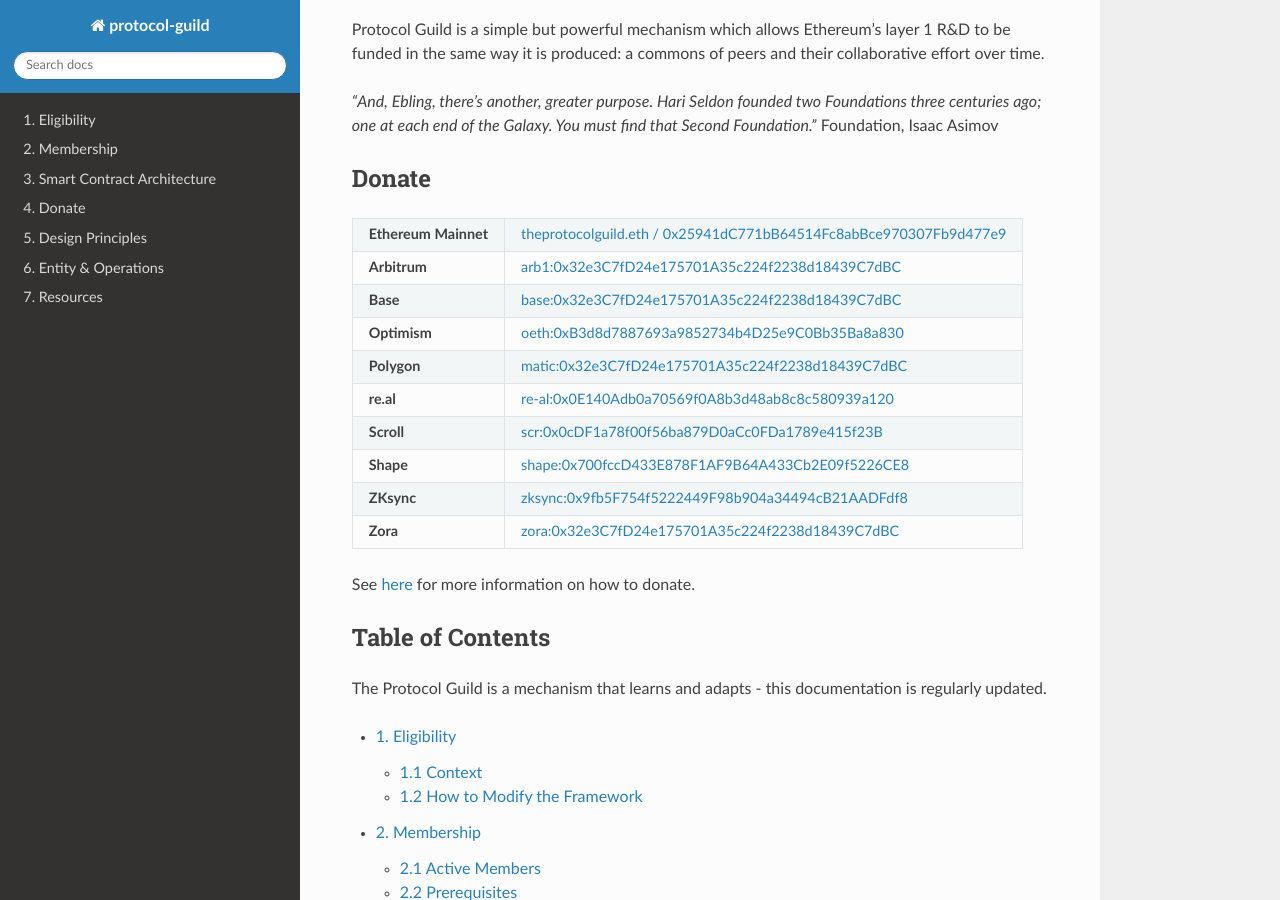
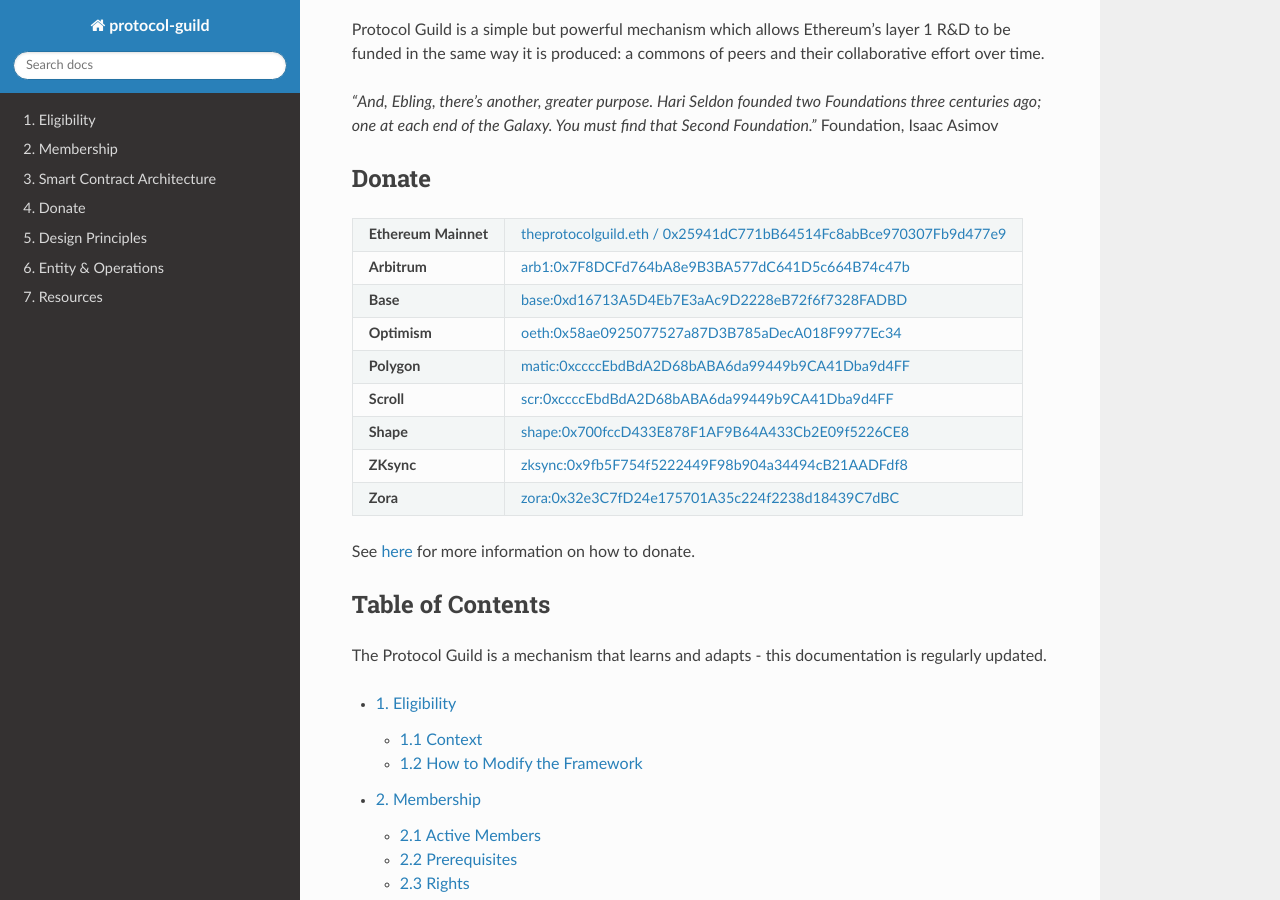
Before and after one commit to protocolguild/documentation, a Sphinx documentation site: the page built from docs/index.rst, in a window 1280 px wide and 900 px high, scrolled down 574 px. Built offline with Sphinx 7.4.7 and the Read the Docs theme 3.1.0, drawn with Linux system fonts in a browser that asks for light colours.

Commit message:
Update donation addresses
Added new vesting contracts + multisigs and removed re.al

```diff
--- a/docs/index.rst
+++ b/docs/index.rst
@@ -20,17 +20,15 @@
 +----------------------+----------------------------------------------------------------------+
 | **Ethereum Mainnet** | `theprotocolguild.eth / 0x25941dC771bB64514Fc8abBce970307Fb9d477e9`_ |
 +----------------------+----------------------------------------------------------------------+
-| **Arbitrum**         | `arb1:0x32e3C7fD24e175701A35c224f2238d18439C7dBC`_                   |
+| **Arbitrum**         | `arb1:0x7F8DCFd764bA8e9B3BA577dC641D5c664B74c47b`_                   |
 +----------------------+----------------------------------------------------------------------+
-| **Base**             | `base:0x32e3C7fD24e175701A35c224f2238d18439C7dBC`_                   |
+| **Base**             | `base:0xd16713A5D4Eb7E3aAc9D2228eB72f6f7328FADBD`_                   |
 +----------------------+----------------------------------------------------------------------+
-| **Optimism**         | `oeth:0xB3d8d7887693a9852734b4D25e9C0Bb35Ba8a830`_                   |
+| **Optimism**         | `oeth:0x58ae0925077527a87D3B785aDecA018F9977Ec34`_                   |
 +----------------------+----------------------------------------------------------------------+
-| **Polygon**          | `matic:0x32e3C7fD24e175701A35c224f2238d18439C7dBC`_                  |
+| **Polygon**          | `matic:0xccccEbdBdA2D68bABA6da99449b9CA41Dba9d4FF`_                  |
 +----------------------+----------------------------------------------------------------------+
-| **re.al**            | `re-al:0x0E140Adb0a70569f0A8b3d48ab8c8c580939a120`_                  |
-+----------------------+----------------------------------------------------------------------+
-| **Scroll**           | `scr:0x0cDF1a78f00f56ba879D0aCc0FDa1789e415f23B`_                    |
+| **Scroll**           | `scr:0xccccEbdBdA2D68bABA6da99449b9CA41Dba9d4FF`_                    |
 +----------------------+----------------------------------------------------------------------+
 | **Shape**            | `shape:0x700fccD433E878F1AF9B64A433Cb2E09f5226CE8`_                  |
 +----------------------+----------------------------------------------------------------------+
@@ -40,12 +38,11 @@
 +----------------------+----------------------------------------------------------------------+
 
 .. _theprotocolguild.eth / 0x25941dC771bB64514Fc8abBce970307Fb9d477e9: https://app.splits.org/accounts/0x25941dc771bb64514fc8abbce970307fb9d477e9
-.. _arb1:0x32e3C7fD24e175701A35c224f2238d18439C7dBC: https://app.safe.global/balances?safe=arb1:0x32e3C7fD24e175701A35c224f2238d18439C7dBC
-.. _base:0x32e3C7fD24e175701A35c224f2238d18439C7dBC: https://app.safe.global/balances?safe=base:0x32e3C7fD24e175701A35c224f2238d18439C7dBC
-.. _oeth:0xB3d8d7887693a9852734b4D25e9C0Bb35Ba8a830: https://app.splits.org/accounts/0xB3d8d7887693a9852734b4D25e9C0Bb35Ba8a830/?chainId=10
-.. _matic:0x32e3C7fD24e175701A35c224f2238d18439C7dBC: https://app.safe.global/balances?safe=matic:0x32e3C7fD24e175701A35c224f2238d18439C7dBC
-.. _re-al:0x0E140Adb0a70569f0A8b3d48ab8c8c580939a120: https://safe.re.al/balances?safe=re-al%3A0x0E140Adb0a70569f0A8b3d48ab8c8c580939a120
-.. _scr:0x0cDF1a78f00f56ba879D0aCc0FDa1789e415f23B: https://app.safe.global/balances?safe=scr:0x0cDF1a78f00f56ba879D0aCc0FDa1789e415f23B
+.. _arb1:0x7F8DCFd764bA8e9B3BA577dC641D5c664B74c47b: https://app.splits.org/accounts/0x7F8DCFd764bA8e9B3BA577dC641D5c664B74c47b/?chainId=42161
+.. _base:0xd16713A5D4Eb7E3aAc9D2228eB72f6f7328FADBD: https://app.splits.org/accounts/0xd16713A5D4Eb7E3aAc9D2228eB72f6f7328FADBD/?chainId=8453
+.. _oeth:0x58ae0925077527a87D3B785aDecA018F9977Ec34: https://app.splits.org/accounts/0x58ae0925077527a87D3B785aDecA018F9977Ec34/?chainId=10
+.. _matic:0xccccEbdBdA2D68bABA6da99449b9CA41Dba9d4FF: https://app.safe.global/balances?safe=matic:0xccccEbdBdA2D68bABA6da99449b9CA41Dba9d4FF
+.. _scr:0xccccEbdBdA2D68bABA6da99449b9CA41Dba9d4FF: https://app.safe.global/balances?safe=scr:0xccccEbdBdA2D68bABA6da99449b9CA41Dba9d4FF
 .. _shape:0x700fccD433E878F1AF9B64A433Cb2E09f5226CE8: https://safe.shape.network/balances?safe=shape:0x700fccD433E878F1AF9B64A433Cb2E09f5226CE8
 .. _zksync:0x9fb5F754f5222449F98b904a34494cB21AADFdf8: https://app.safe.global/balances?safe=zksync:0x9fb5F754f5222449F98b904a34494cB21AADFdf8
 .. _zora:0x32e3C7fD24e175701A35c224f2238d18439C7dBC: https://safe.optimism.io/balances?safe=zora:0x32e3C7fD24e175701A35c224f2238d18439C7dBC
```
